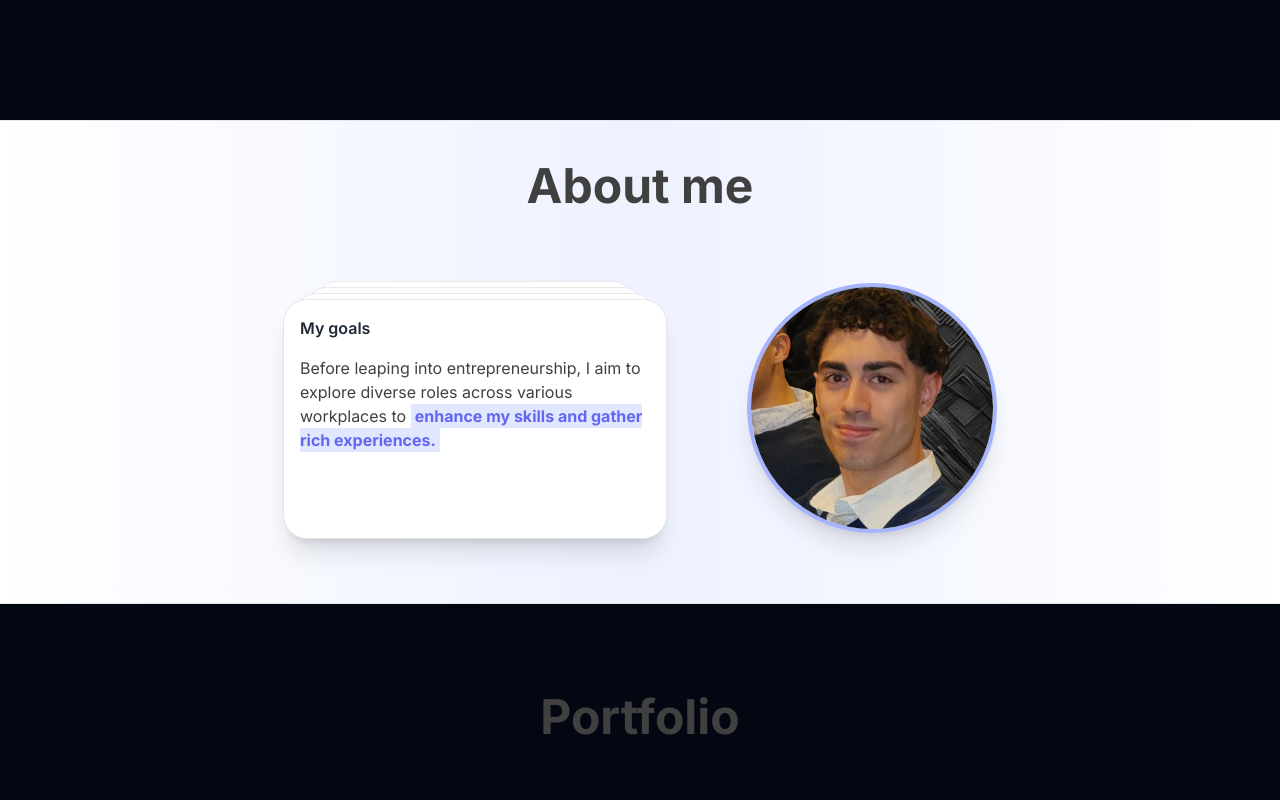
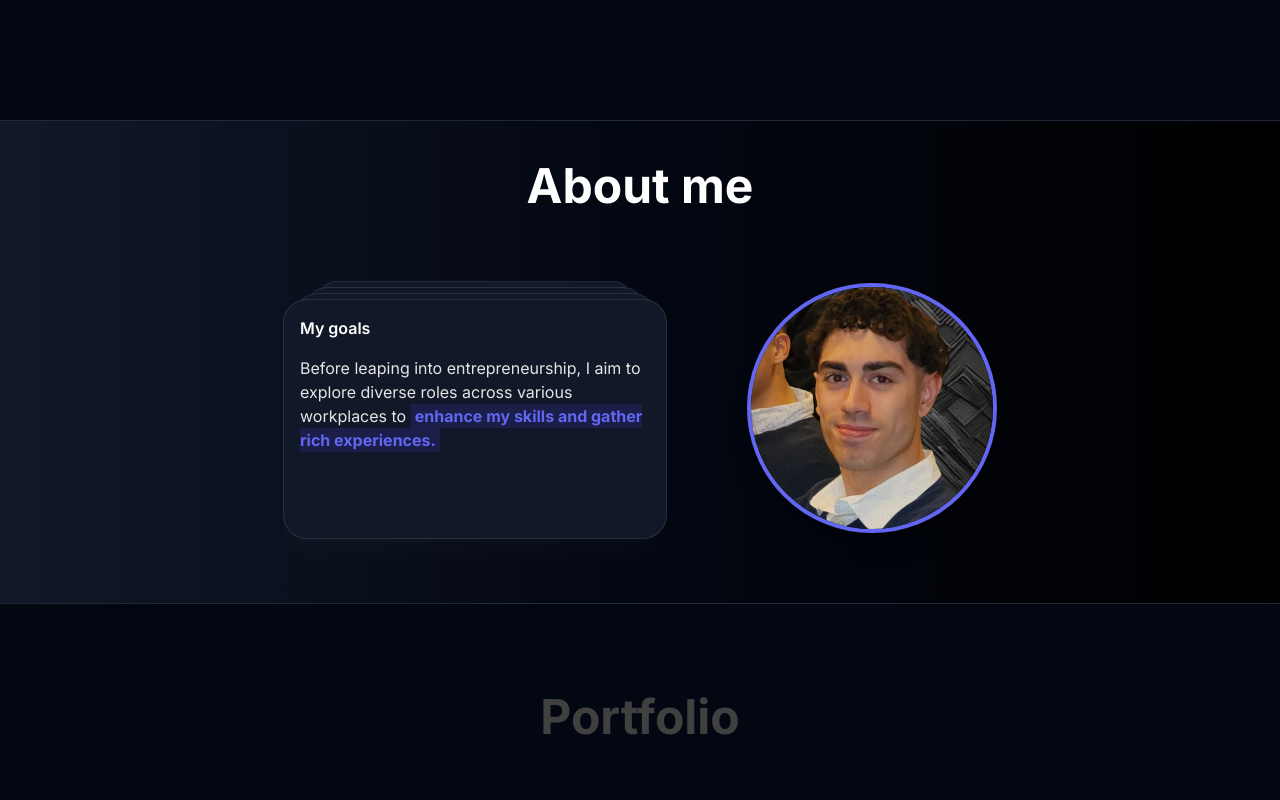
Before and after one commit to tmatteozzi/portfolio, a Next.js app: page / in a window 1280 px wide. Shown: the part 680-1480 px from the top of the page. Built offline with nearby package versions, Linux system fonts and the light colour scheme.

Commit message:
About & Card Stack

```diff
--- a/app/components/Divider.tsx
+++ b/app/components/Divider.tsx
@@ -1,5 +1,3 @@
 export default function Divider() {
-    return (
-        <div className="w-100 px-10 mx-auto h-px bg-gray-200 dark:bg-gray-800" />
-    );
+    return <div className="w-100 px-10 mx-auto h-px bg-gray-800" />;
 }
--- a/app/components/ui/card-stack.tsx
+++ b/app/components/ui/card-stack.tsx
@@ -45,7 +45,7 @@ export const CardStack = ({
                 return (
                     <motion.div
                         key={card.id}
-                        className="absolute dark:bg-gray-900 bg-white h-60 w-60 md:h-60 md:w-96 rounded-3xl p-4 shadow-xl border border-neutral-200 dark:border-white/[0.1]  shadow-black/[0.1] dark:shadow-white/[0.025] flex flex-col justify-top"
+                        className="absolute bg-gray-900 h-60 w-60 md:h-60 md:w-96 rounded-3xl p-4 shadow-xl border border-white/[0.1]  shadow-white/[0.025] flex flex-col justify-top"
                         style={{
                             transformOrigin: 'top center'
                         }}
@@ -55,10 +55,8 @@ export const CardStack = ({
                             zIndex: cards.length - index //  decrease z-index for the cards that are behind
                         }}
                     >
-                        <p className="text-gray-800 font-semibold dark:text-white">
-                            {card.name}
-                        </p>
-                        <div className="mt-4 font-normal text-neutral-700 dark:text-neutral-200">
+                        <p className=" font-semibold text-white">{card.name}</p>
+                        <div className="mt-4 font-normal text-neutral-200">
                             {card.content}
                         </div>
                     </motion.div>
@@ -77,7 +75,7 @@ export const Highlight = ({
     return (
         <span
             className={cn(
-                'font-bold bg-indigo-100 text-indigo-500 dark:bg-indigo-700/[0.2] dark:text-indigo-500 px-1 py-0.5',
+                'font-bold bg-indigo-700/[0.2] text-indigo-500 px-1 py-0.5',
                 className
             )}
         >
--- a/app/pages/About.tsx
+++ b/app/pages/About.tsx
@@ -17,9 +17,9 @@ export default function About({ content }: AboutProps) {
     return (
         <section
             id="about"
-            className="flex flex-col items-center pt-8 pb-16 py-4 bg-gradient-to-r from-white via-indigo-50 to-white dark:from-gray-900 dark:via-gray-950 dark:to-black"
+            className="flex flex-col items-center pt-8 pb-16 py-4 bg-gradient-to-r from-gray-900 via-gray-950 to-black"
         >
-            <h1 className="text-2xl md:text-4xl lg:text-5xl font-bold text-neutral-700 dark:text-white max-w-4xl leading-relaxed lg:leading-snug mb-16 text-center lg:text-left">
+            <h1 className="text-2xl md:text-4xl lg:text-5xl font-bold text-white max-w-4xl leading-relaxed lg:leading-snug mb-16 text-center lg:text-left">
                 About me
             </h1>
             <div className="flex flex-col lg:flex-row items-center lg:items-start space-y-8 lg:space-y-0 lg:space-x-20">
@@ -32,7 +32,7 @@ export default function About({ content }: AboutProps) {
                         alt="Tomás Matteozzi"
                         height={250}
                         width={250}
-                        className="border-4 rounded-full transition-transform duration-800 hover:scale-105 hover:border-4 border-indigo-300 dark:border-indigo-500 dark:hover:border-purple-500 hover:border-purple-300 shadow-xl hover:shadow-black/[0.15] shadow-black/[0.1]"
+                        className="border-4 rounded-full transition-transform duration-800 hover:scale-105 hover:border-4 border-indigo-500 hover:border-purple-500 shadow-xl hover:shadow-black/[0.15] shadow-black/[0.1]"
                     />
                 </div>
             </div>
```
